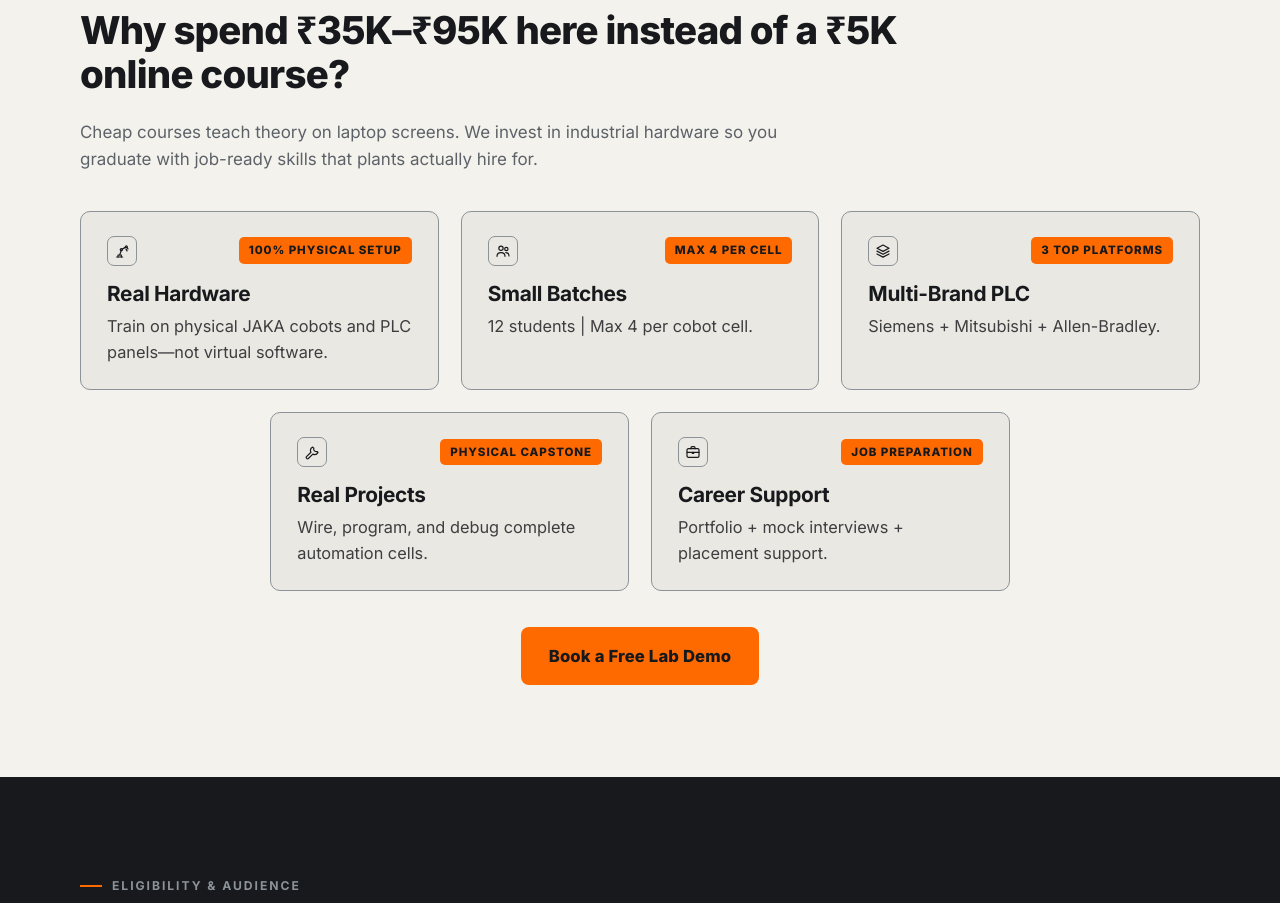
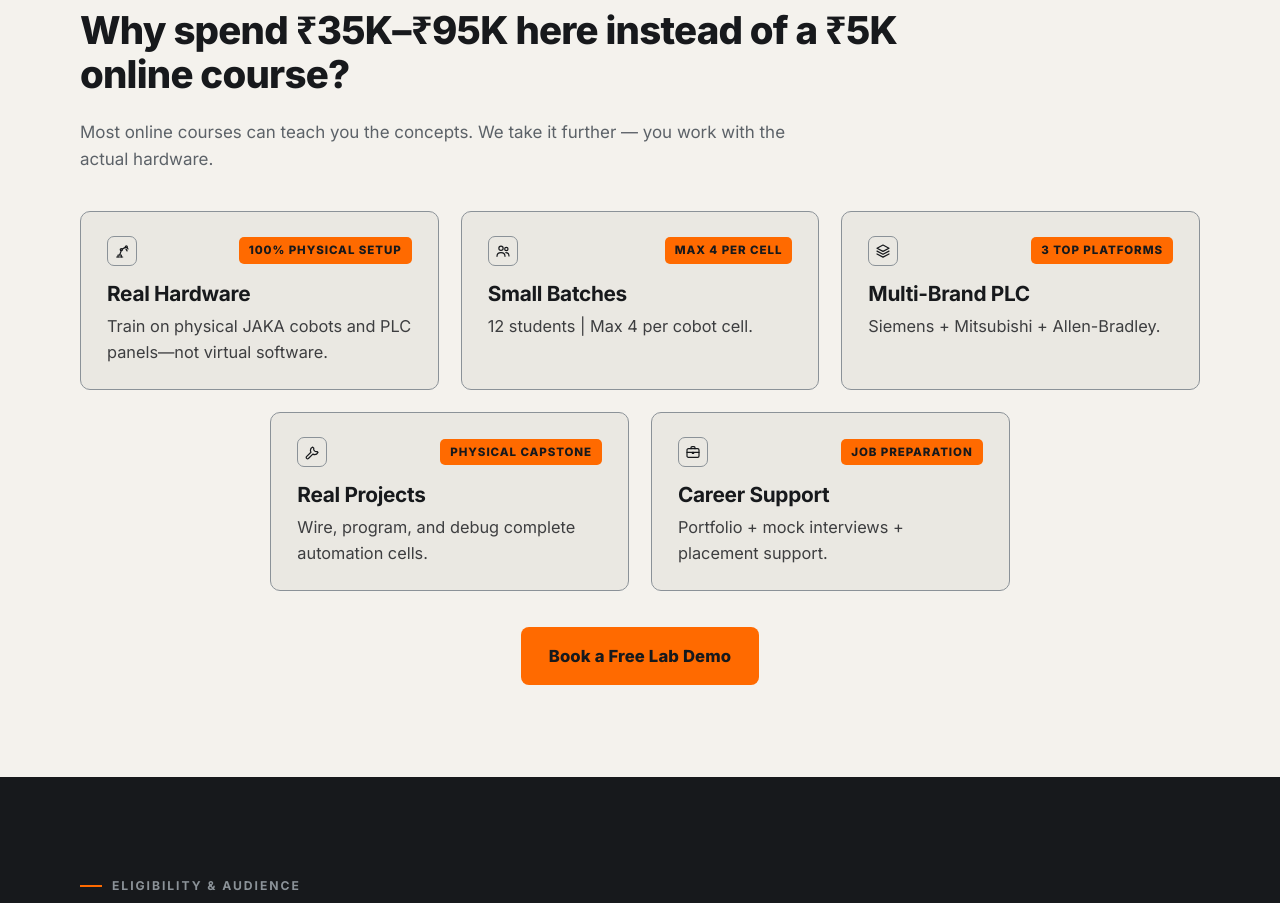
Before and after one commit to manaskalakonda-rgb/iautomatia-academy, a website with bundled scripts: page landing/public/index.html in a window 1280 px wide. Shown: the part 867-1770 px from the top of the page. Built offline with nearby package versions, Linux system fonts and the light colour scheme; files whose address does not match are found by name.

Commit message:
Soften value-section lead: build on online courses instead of knocking them
Co-Authored-By: Claude Opus 5.5 <noreply@anthropic.com>

```diff
--- a/landing/public/index.html
+++ b/landing/public/index.html
@@ -97,7 +97,7 @@
       <div class="container">
         <p class="eyebrow">Why it&rsquo;s worth the investment</p>
         <h2>Why spend &#8377;35K&ndash;&#8377;95K here instead of a &#8377;5K online course?</h2>
-        <p class="section-lead">Cheap courses teach theory on laptop screens. We invest in industrial hardware so you graduate with job-ready skills that plants actually hire for.</p>
+        <p class="section-lead">Most online courses can teach you the concepts. We take it further &mdash; you work with the actual hardware.</p>
 
         <div class="value-grid">
           <article class="value-card">
```
